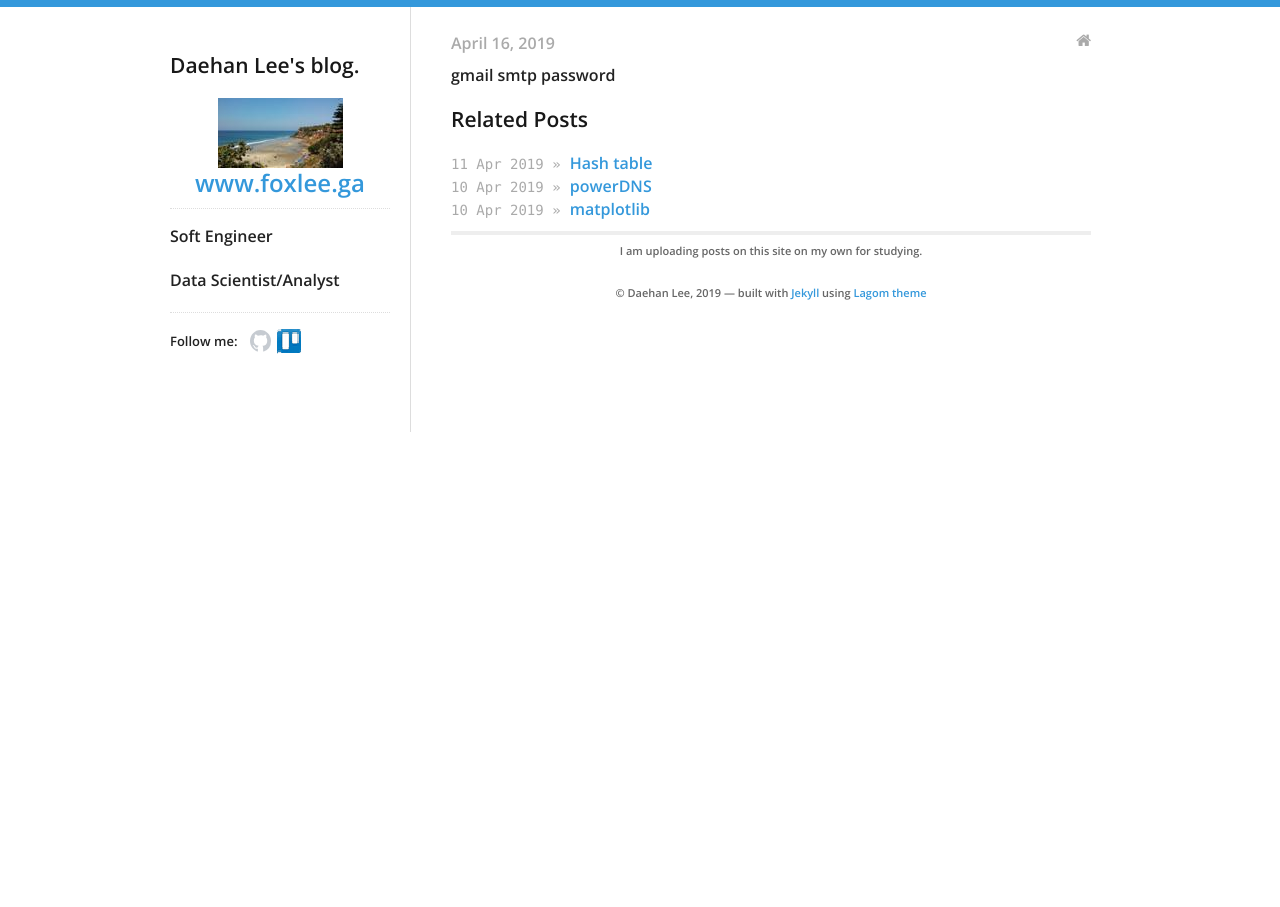
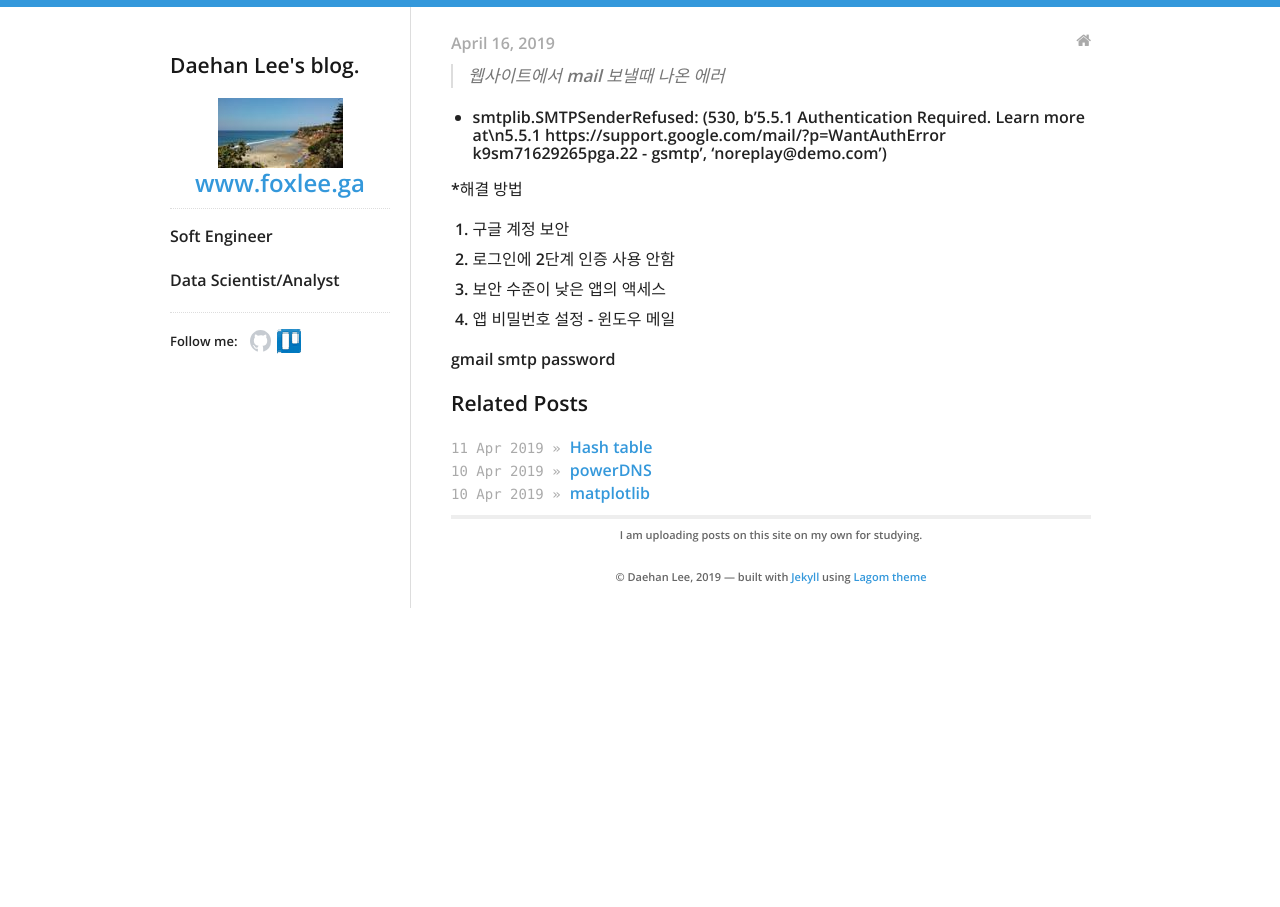
Before and after one commit to daehan0226/Study, a Jekyll site: the page built from _posts/2019-04-16-smtp_error.md, in a window 1280 px wide. Built offline with Jekyll 4.4.1, drawn with Linux system fonts in a browser that asks for light colours.

Commit message:
Update 2019-04-16-smtp_error.md

```diff
--- a/_posts/2019-04-16-smtp_error.md
+++ b/_posts/2019-04-16-smtp_error.md
@@ -5,4 +5,22 @@ categories:
 - blog
 ---
 
+> 웹사이트에서 mail 보낼때 나온 에러
+
+* smtplib.SMTPSenderRefused: (530, b'5.5.1 Authentication Required. Learn more at\n5.5.1  https://support.google.com/mail/?p=WantAuthError k9sm71629265pga.22 - gsmtp', 'noreplay@demo.com')
+
+*해결 방법
+
+1. 구글 계정 보안
+2. 로그인에 2단계 인증 사용 안함
+3. 보안 수준이 낮은 앱의 액세스
+4. 앱 비밀번호 설정 - 윈도우 메일
+
 gmail smtp password
+
+
+
+
+
+
+[smtp]: https://blog.jounsaram.net/?p=14
```
